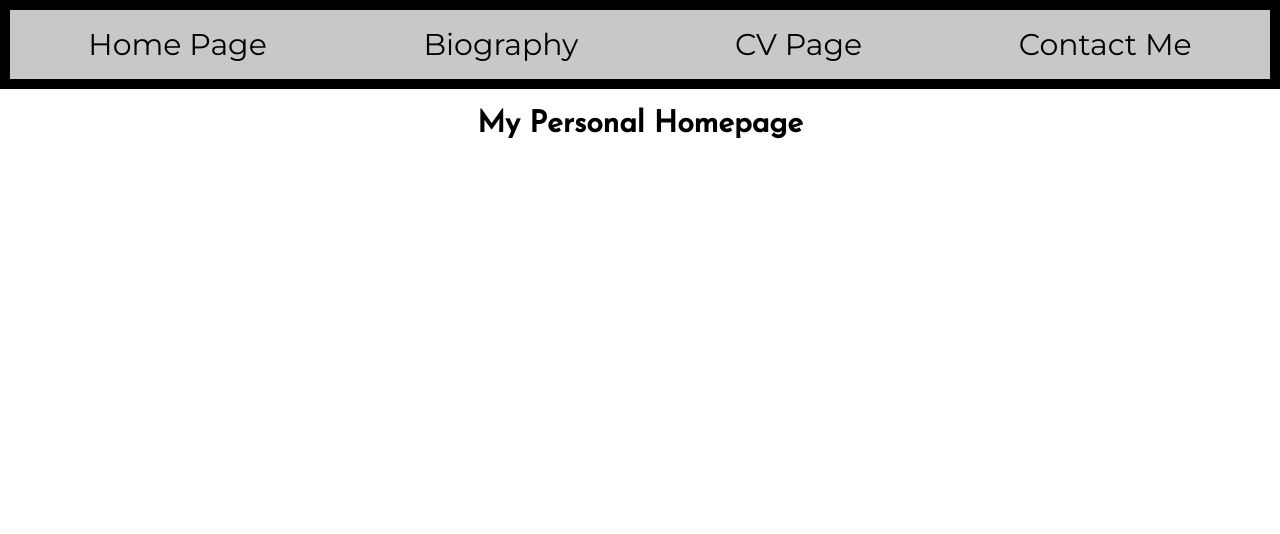
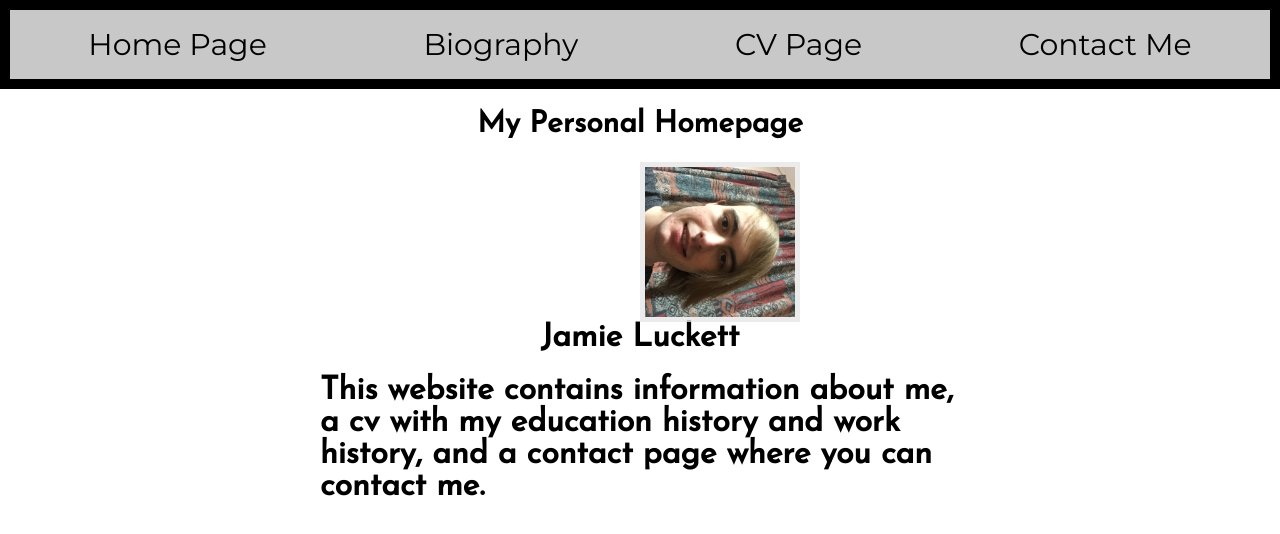
Before and after one commit to LuckyLucketts/csy1018_assign1, a plain HTML site: page index.html in a window 1280 px wide. Drawn offline with Linux system fonts and the light colour scheme.

Commit message:
home_page_creation

```diff
--- a/css/styles.css
+++ b/css/styles.css
@@ -34,6 +34,55 @@ header {
   justify-content: center;
 }
 
+.contact-title {
+  font-size: 30px;
+  font-family: 'Josefin Sans', sans-serif;
+  display: flex;
+  justify-content: center;
+}
+
+.bio-title {
+  font-size: 30px;
+  font-family: 'Josefin Sans', sans-serif;
+  display: flex;
+  justify-content: center;
+}
+
+.cv-title {
+  font-size: 30px;
+  font-family: 'Josefin Sans', sans-serif;
+  display: flex;
+  justify-content: center;
+}
+
 .home-content {
   font-family: 'Josefin Sans', sans-serif;
+  display: flex;
+  justify-content: center;
+  margin-left: 25%;
+  margin-right: 25%
+
 }
+
+.profile-image-container {
+  display: flex;
+  /*justify-content: center;*/
+  flex-direction: column;
+}
+
+.profile-image-title {
+  display: flex;
+  justify-content: center;
+  font-family: 'Josefin Sans', sans-serif;
+}
+
+.profile-image {
+  display: flex;
+  transform: rotate(90deg);
+  justify-content: center;
+  height: 150px;
+  width: 150px;
+  margin-left: 50%;
+  margin-right: 50%;
+  border: 5px solid rgba(230, 230, 230, 0.8);
+}
--- a/index.html
+++ b/index.html
@@ -27,8 +27,12 @@
             </li>
         </ul>
     </header>
-    <h1 class="home-title">My Personal Homepage</h1>
-    <h1 class="home-content"></h1>
+      <h1 class="home-title">My Personal Homepage</h1>
+      <h1 class="profile-image-container">
+      <img class= "profile-image" src="images/mypicture.jpg" alt="Jamie Luckett">
+      <span class= "profile-image-title">Jamie Luckett</span>
+      </h1>
+    <h1 class="home-content">This website contains information about me, a cv with my education history and work history, and a contact page where you can contact me.</h1>
 </body>
 
 </html>
```
Also changed, not shown: bio.html (+1 -0 lines), contact.html (+1 -0 lines), cv.html (+1 -0 lines), images/mypicture.JPG (added).
